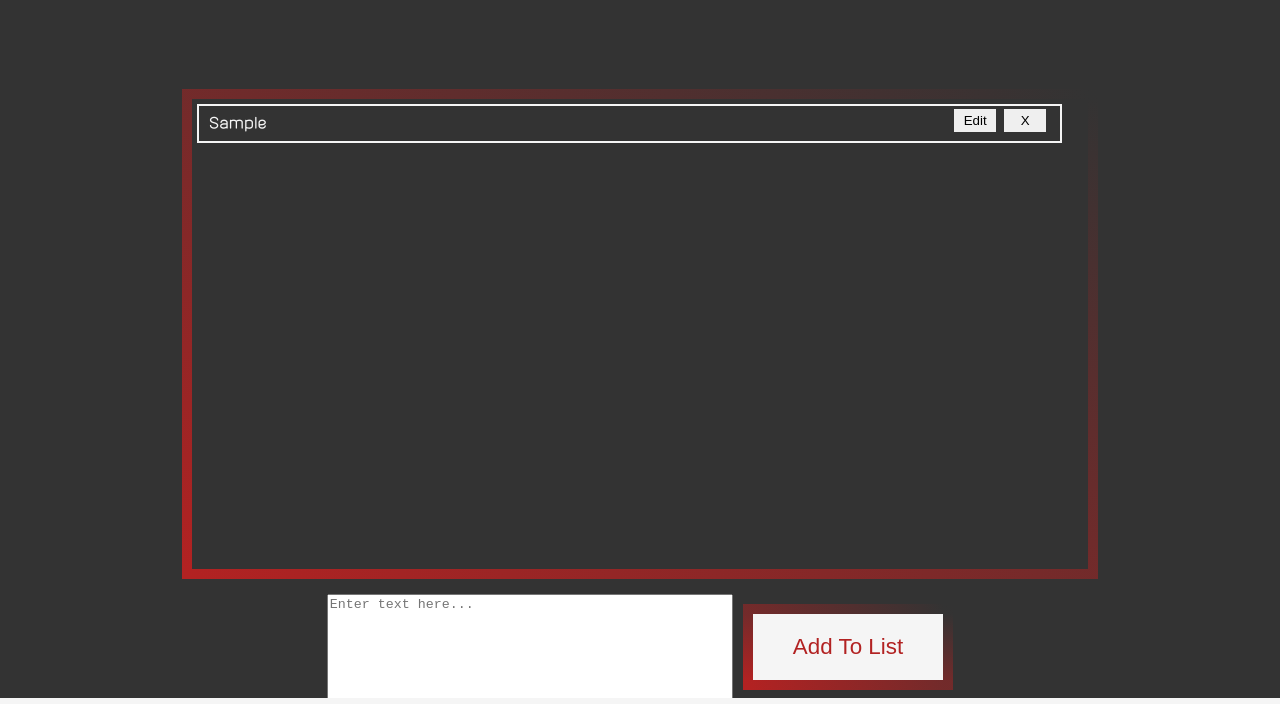
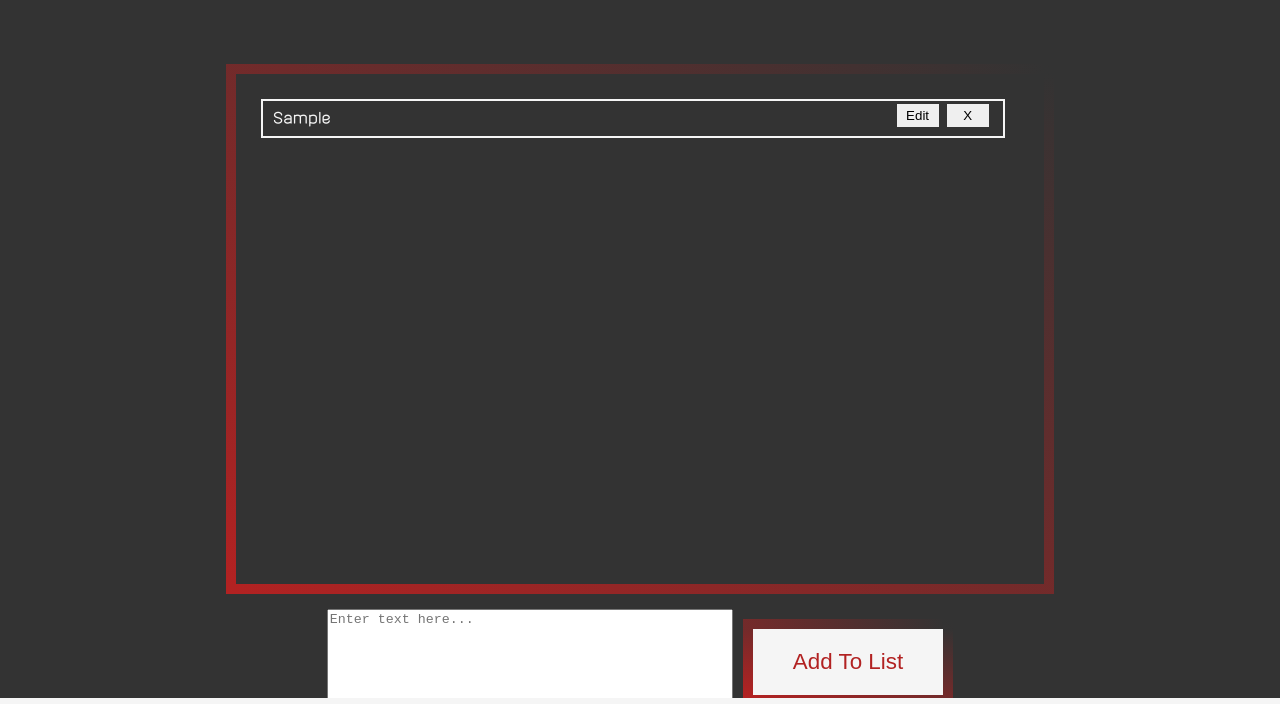
Before and after one commit to jholson1030/to-do-notepad, a plain HTML site: page index.html in a window 1280 px wide. Both pictures are taken after typing "Sample" into the empty fields and a click on the button "Add To List". Shown: the part 54-758 px from the top of the page. Drawn offline with Linux system fonts and the light colour scheme.

Commit message:
Change padding and margin

```diff
--- a/style.css
+++ b/style.css
@@ -32,11 +32,12 @@ body {
 
 #note-container {
     height: 70%;
-    width: 70%;
+    width: 60%;
     border: solid 10px firebrick;
     border-image: linear-gradient( to top right, firebrick, #333333 );
     border-image-slice: 1;
     border-radius: 10px;
+    padding: 20px;
 }
 
 .task-wrapper {
@@ -56,7 +57,7 @@ body {
     width: 100px;
     display: flex;
     justify-content: center;
-    align-items: center;
+    align-self: center;
     flex-grow: 0;
     flex-shrink: 0;
     position: absolute;
@@ -114,6 +115,7 @@ body {
     align-items: center;
     width: calc(100%-100px);
     gap: 10px;
+    margin-bottom: 10px;
 }
 
 #footer {
```
